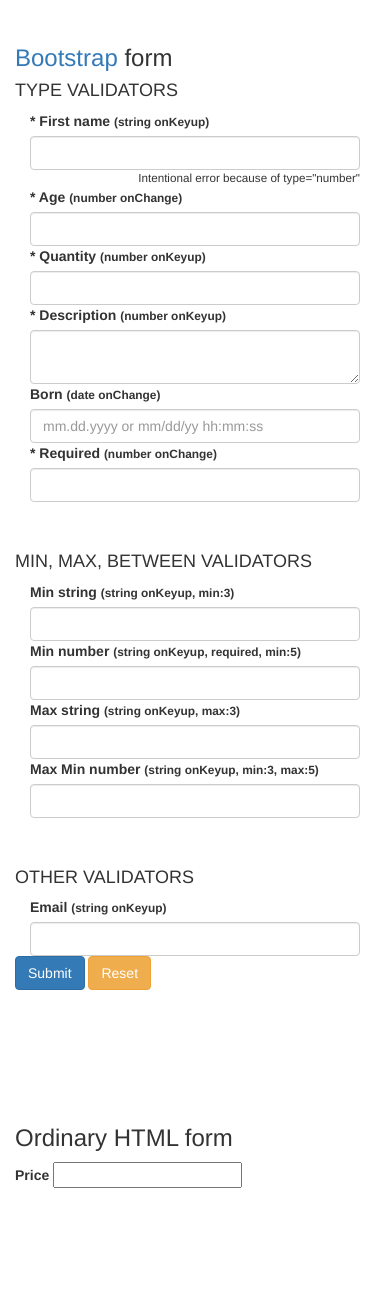
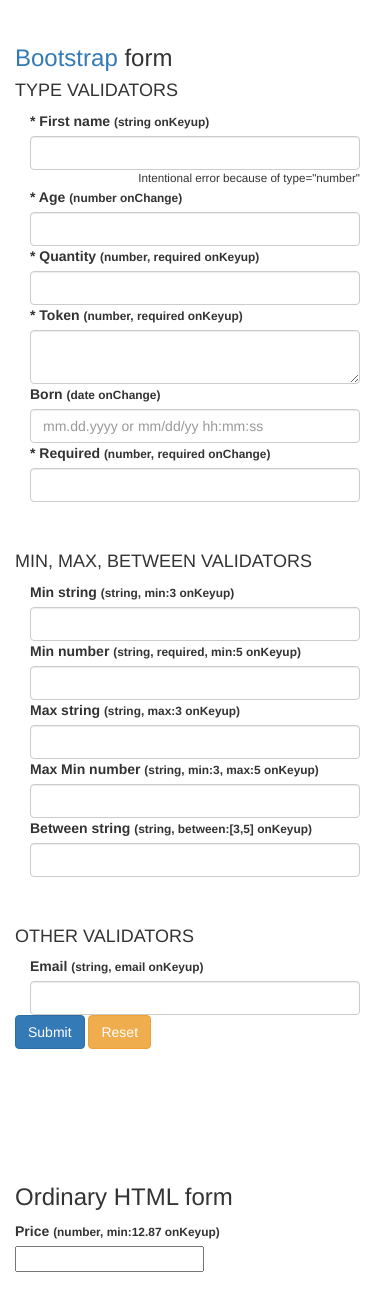
Before and after one commit to smikodanic/angular-form-validator, a website with bundled scripts: page index.html in a window 390 px wide. Before the commit the page ends 1190 px from the top, so only its background shows below. Built offline with nearby package versions, Linux system fonts and the light colour scheme.

Commit message:
between string and number validator

```diff
--- a/index.html
+++ b/index.html
@@ -48,7 +48,7 @@
 			</div>
 
 			<div ng-class="{'form-group': true, 'has-error': errMsg.qty}">
-				<label for="quantity" class="col-sm-3 control-label">* Quantity <small>(number onKeyup)</small></label>
+				<label for="quantity" class="col-sm-3 control-label">* Quantity <small>(number, required onKeyup)</small></label>
 				<div class="col-sm-5">
 					<input type="number" id="quantity" class="form-control"
 						ng-model="qty"
@@ -58,14 +58,14 @@
 				</div>
 			</div>
 
-			<div ng-class="{'form-group': true, 'has-error': errMsg.desc}">
-				<label for="description" class="col-sm-3 control-label">* Description <small>(number onKeyup)</small></label>
+			<div ng-class="{'form-group': true, 'has-error': errMsg.tken}">
+				<label for="description" class="col-sm-3 control-label">* Token <small>(number, required onKeyup)</small></label>
 				<div class="col-sm-5">
 					<textarea type="number" id="description" class="form-control"
-						ng-model="desc"
+						ng-model="tken"
 						ngform-validator="{type: 'number', required: 'Description field is required.'}"
 						ngform-validator-options="{validateOn: 'keyup'}"></textarea>
-					<p class="help-block" ng-cloak>{{errMsg.desc}}</p>
+					<p class="help-block" ng-cloak>{{errMsg.tken}}</p>
 				</div>
 			</div>
 
@@ -82,7 +82,7 @@
 			</div>
 
 			<div ng-class="{'form-group': true, 'has-error': errMsg.reqd}">
-				<label for="reqd" class="col-sm-3 control-label">* Required <small>(number onChange)</small></label>
+				<label for="reqd" class="col-sm-3 control-label">* Required <small>(number, required onChange)</small></label>
 				<div class="col-sm-5">
 					<input type="Text" id="reqd" class="form-control"
 						ng-model="reqd"
@@ -98,7 +98,7 @@
 			<h4>MIN, MAX, BETWEEN VALIDATORS</h4>
 
 			<div ng-class="{'form-group': true, 'has-error': errMsg.minstr}">
-				<label for="minstr" class="col-sm-4 control-label">Min string <small>(string onKeyup, min:3)</small></label>
+				<label for="minstr" class="col-sm-4 control-label">Min string <small>(string, min:3 onKeyup)</small></label>
 				<div class="col-sm-3">
 					<input type="text" id="minstr" class="form-control"
 						ng-model="minstr"
@@ -109,7 +109,7 @@
 			</div>
 
 			<div ng-class="{'form-group': true, 'has-error': errMsg.minnum}">
-				<label for="minnum" class="col-sm-4 control-label">Min number <small>(string onKeyup, required, min:5)</small></label>
+				<label for="minnum" class="col-sm-4 control-label">Min number <small>(string, required, min:5 onKeyup)</small></label>
 				<div class="col-sm-3">
 					<input type="text" id="minnum" class="form-control"
 						ng-model="minnum"
@@ -120,7 +120,7 @@
 			</div>
 
 			<div ng-class="{'form-group': true, 'has-error': errMsg.maxstr}">
-				<label for="maxstr" class="col-sm-4 control-label">Max string <small>(string onKeyup, max:3)</small></label>
+				<label for="maxstr" class="col-sm-4 control-label">Max string <small>(string, max:3 onKeyup)</small></label>
 				<div class="col-sm-3">
 					<input type="text" id="maxstr" class="form-control"
 						ng-model="maxstr"
@@ -131,7 +131,7 @@
 			</div>
 
 			<div ng-class="{'form-group': true, 'has-error': errMsg.minmaxnum}">
-				<label for="minmaxnum" class="col-sm-4 control-label">Max Min number <small>(string onKeyup, min:3, max:5)</small></label>
+				<label for="minmaxnum" class="col-sm-4 control-label">Max Min number <small>(string, min:3, max:5 onKeyup)</small></label>
 				<div class="col-sm-3">
 					<input type="text" id="minmaxnum" class="form-control"
 						ng-model="minmaxnum"
@@ -146,6 +146,17 @@
 				</div>
 			</div>
 
+			<div ng-class="{'form-group': true, 'has-error': errMsg.betweenstr}">
+				<label for="betweenstr" class="col-sm-4 control-label">Between string <small>(string, between:[3,5] onKeyup)</small></label>
+				<div class="col-sm-3">
+					<input type="text" id="betweenstr" class="form-control"
+						ng-model="betweenstr"
+						ngform-validator="{type: 'string', between: ['The field must have 3-8 chars.', [3,8]]}"
+						ngform-validator-options="{validateOn: 'keyup'}">
+					<p class="help-block" ng-cloak>{{errMsg.betweenstr}}</p>
+				</div>
+			</div>
+
 
 
 
@@ -153,7 +164,7 @@
 			<h4>OTHER VALIDATORS</h4>
 
 			<div ng-class="{'form-group': true, 'has-error': errMsg.eml}">
-				<label for="eml" class="col-sm-3 control-label">Email <small>(string onKeyup)</small></label>
+				<label for="eml" class="col-sm-3 control-label">Email <small>(string, email onKeyup)</small></label>
 				<div class="col-sm-5">
 					<input type="text" id="eml" class="form-control"
 						ng-model="eml"
@@ -197,16 +208,21 @@
 
 		<h3>Ordinary HTML form</h3>
 		<form action="">
-			<label for="price">Price</label>
+			<label for="price">Price <small>(number, min:12.87 onKeyup)</small></label>
 			<input type="text" id="price"
 				ng-model="prc"
-				ngform-validator="{type: 'number'}"
+				ngform-validator="{type: 'number', min: ['Minimal price is $12.87', 12.87]}"
 				ngform-validator-options="{validateOn: 'keyup'}">
 			<span style="color:Maroon;font-size:smaller" ng-cloak>{{errMsg.prc}}</span>
 
 		</form>
 
 	</div>
+
+
+	<br>
+	<br>
+	<br>
 
 
 
--- a/src/directive/ngFormValidatorDirc.js
+++ b/src/directive/ngFormValidatorDirc.js
@@ -83,6 +83,7 @@
                     if (!errMsg && rulesObj.hasOwnProperty('email')) errMsg = validateFact.email(scope, iElem, iAttrs, rulesObj);
                     if (!errMsg && rulesObj.hasOwnProperty('min')) errMsg = validateFact.min(scope, iElem, iAttrs, rulesObj);
                     if (!errMsg&& rulesObj.hasOwnProperty('max')) errMsg = validateFact.max(scope, iElem, iAttrs, rulesObj);
+                    if (!errMsg&& rulesObj.hasOwnProperty('between')) errMsg = validateFact.between(scope, iElem, iAttrs, rulesObj);
 
                     //error message to scope
                     scope.errMsg[iAttrs.ngModel] = errMsg;
@@ -95,7 +96,6 @@
 
             //** onBlur validators
             iElem.on('blur', function () {
-                console.log('blur');
                 $timeout(function () {
                     if (!errMsg && rulesObj.hasOwnProperty('required')) errMsg = validateFact.required(scope, iElem, iAttrs, rulesObj);
 
--- a/src/factory/validateFact.js
+++ b/src/factory/validateFact.js
@@ -75,6 +75,11 @@
         max: function (scope, iElem, iAttrs, rulesObj) {
             var tf = validationRules.hasMax(scope[iAttrs.ngModel], rulesObj.max[1]);
             return sendError(iElem, tf, rulesObj.max[0]);
+        },
+
+        between: function (scope, iElem, iAttrs, rulesObj) {
+            var tf = validationRules.isBetween(scope[iAttrs.ngModel], rulesObj.between[1]);
+            return sendError(iElem, tf, rulesObj.between[0]);
         }
 
 
```
Also changed, not shown: src/lib/validationRules.js (+18 -0 lines), README.md, dist/js/ngFormValidator.js, dist/js/ngFormValidator.min.js.
